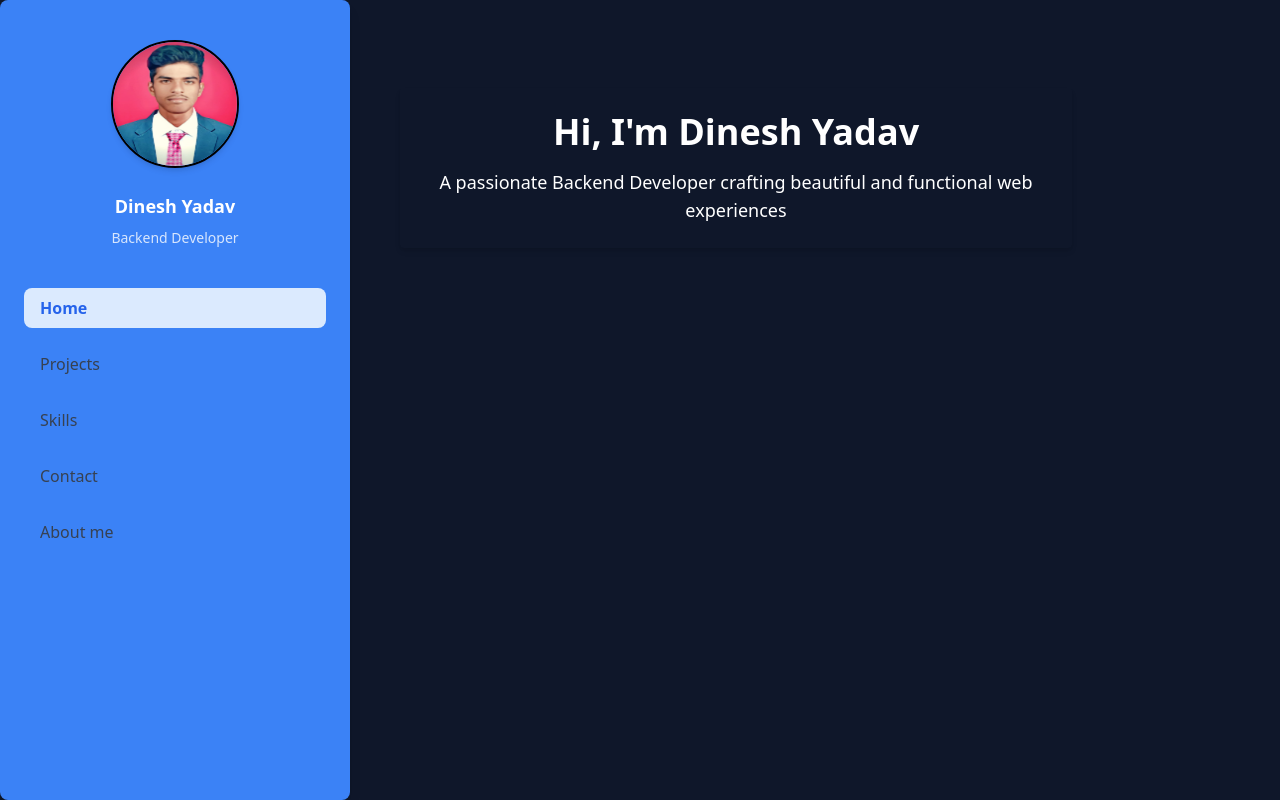
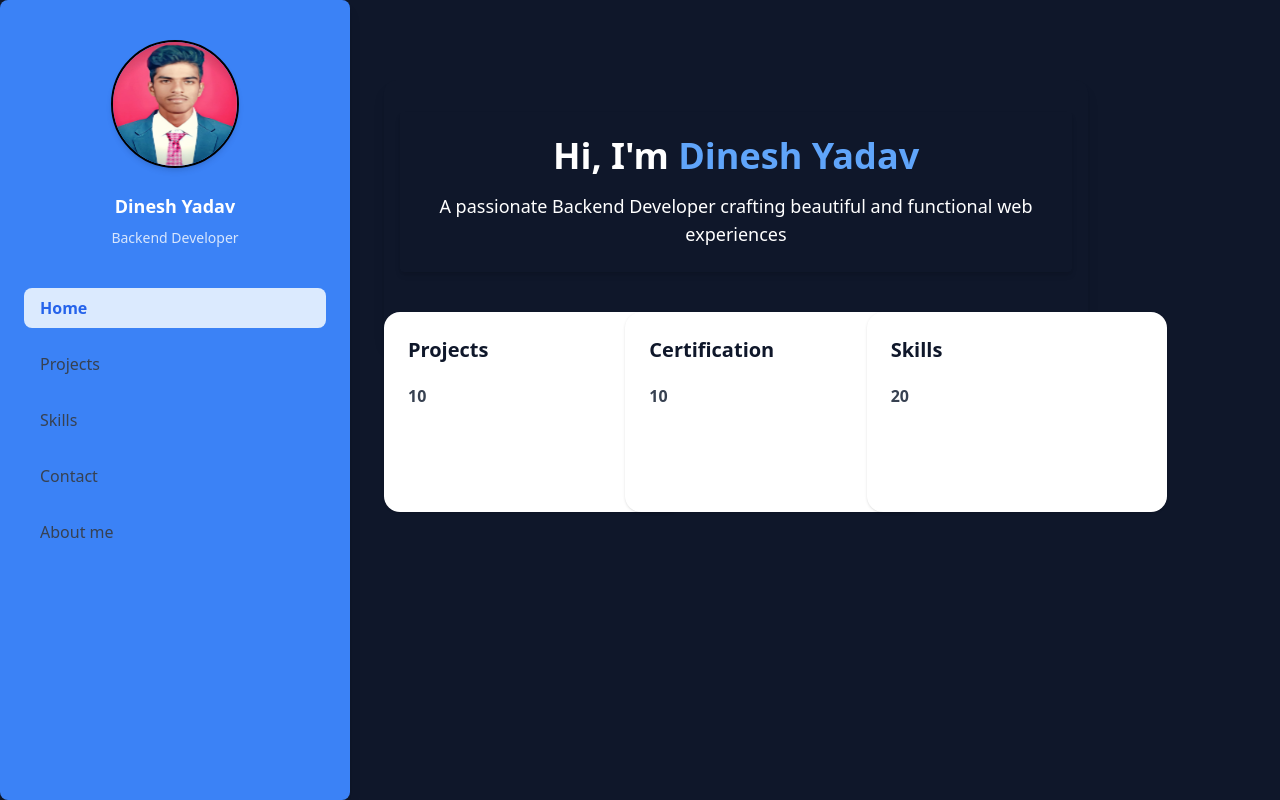
Before and after one commit to DiYadav/Portfolio, a React (Vite) app in the folder frontend/: page /Home in a window 1280 px wide. Built offline with nearby package versions, Linux system fonts and the light colour scheme.

Commit message:
Home Change

```diff
--- a/frontend/package.json
+++ b/frontend/package.json
@@ -11,6 +11,7 @@
   },
   "dependencies": {
     "lucide-react": "^0.511.0",
+    "my-portfolio": "file:",
     "react": "^19.1.0",
     "react-dom": "^19.1.0",
     "react-router-dom": "^7.6.0",
--- a/frontend/src/App.jsx
+++ b/frontend/src/App.jsx
@@ -1,14 +1,16 @@
 import { useState } from 'react'
 import {BrowserRouter as Router,Routes,Route, useLocation} from 'react-router-dom'
 // import Mainlayout from './Pages/Mainlayout'
-import Home from './Pages/Home'
+import Home from './pages/Home'
 import Startpage from './Pages/Startpage'
 import Sidebar from './components/Sidebar'
 import Skills from './Pages/Skills'
 import Contact from './Pages/Contact'
 import Projects from './Pages/Projects'
 import Experience from './components/Experience'
-import Proj from './Pages/Proj'
+import Proj from './pages/Proj'
+import Hcard from './components/Hcard'
+
 
 function Appcontent(){
   const location= useLocation()
@@ -27,6 +29,7 @@ function Appcontent(){
           <Route path="/Projects" element={<Projects/>}/>
           <Route path="/Experience" element={<Experience/>}/>
           <Route path="/Proj" element={<Proj/>}/>
+          <Route path="/Hcard" element={<Hcard/>}/>
         </Routes>
       </div>
     );
--- /dev/null
+++ b/frontend/src/components/Hcard.jsx
@@ -0,0 +1,14 @@
+// Card.jsx
+import React from 'react';
+import Home from '../pages/Home'
+
+const Hcard = ({ title, description }) => {
+  return (
+    <div className="bg-white w-[300px] h-[200px] text-slate-900 p-6 rounded-2xl shadow hover:shadow-xl transition duration-300">
+      <h2 className="text-xl font-semibold mb-5">{title}</h2>
+      <p className="text-gray-700 font-bold mb-50" >{description}</p>
+    </div>
+  );
+};
+
+export default Hcard;
--- a/frontend/src/pages/Home.jsx
+++ b/frontend/src/pages/Home.jsx
@@ -1,21 +1,35 @@
 import React from 'react';
-
+import Hcard from '../components/Hcard';
 
 const Home = () => {
+  const cards = [
+    { title: "Projects", description: "10" },
+    { title: "Certification", description: "10" },
+    { title: "Skills", description: "20" },
+  ];
+
   return (
-    <div className="absolute top-20 ml-15 right-48 bg-slate-900 text-white px-4 py-2">
-
+    <div className="absolute top-20 right-48 bg-slate-900 text-white px-4 py-8 rounded-xl shadow-lg">
       {/* Main content */}
-      <div className=" grid top-0 justify-end">
+      <div className="grid justify-end mb-10">
         <div className="text-white p-6 rounded shadow-md max-w-2xl w-full text-center">
-          <h1 className="text-4xl font-bold mb-4">Hi, I'm <span>Dinesh Yadav</span></h1>
+          <h1 className="text-4xl font-bold mb-4">
+            Hi, I'm <span className="text-blue-400">Dinesh Yadav</span>
+          </h1>
           <p className="text-lg">
             A passionate Backend Developer crafting beautiful and functional web experiences
           </p>
         </div>
       </div>
 
-    </div>
+      {/* Cards section */}
+
+      <div className="absolute grid grid-cols-1 right-20 sm:grid-cols-2 md:grid-cols-3 gap-[100px] justify-center">
+        {cards.map((cards, index) => (
+          <Hcard key={index} title={cards.title} description={cards.description} />
+        ))}
+      </div>
+      </div>
 
   );
 };
--- a/frontend/src/pages/Proj.jsx
+++ b/frontend/src/pages/Proj.jsx
@@ -82,7 +82,7 @@ const Proj = () => {
         {/* Right: Project Timeline */}
         <div>
           <h2 className="text-xl font-bold mb-4  text-center">Projects</h2>
-          <div className="relative pl-6 h-[493px] overflow-y-auto scrollbar-hide pr-2">
+          <div className="relative pl-6 h-[430px] overflow-y-auto scrollbar-hide pr-2">
             <div className="absolute left-3 top-0 bottom-0 w-1 bg-cyan-400 rounded-full"></div>
             {projects.map((project, index) => (
               <div key={index} className="mb-6 flex items-start group">
--- a/frontend/src/pages/Projects.jsx
+++ b/frontend/src/pages/Projects.jsx
@@ -2,7 +2,7 @@ import { useState } from "react";
 import { Phone, Heart, User, GraduationCap,FolderGit2, UserRoundCog } from "lucide-react"; // optional: you can use Heroicons or any other icon lib
 import Card from "../components/Card";
 import Experience from "../components/Experience";
-import Proj from "./Proj";
+import Proj from '../pages/Proj';
 
 const tabs = [
   { id: 0, label: "EDUCATION", icon: <GraduationCap className="w-5 h-5" /> },
```
Also changed, not shown: 1 other file (tests, documents, lock files or other folders).
